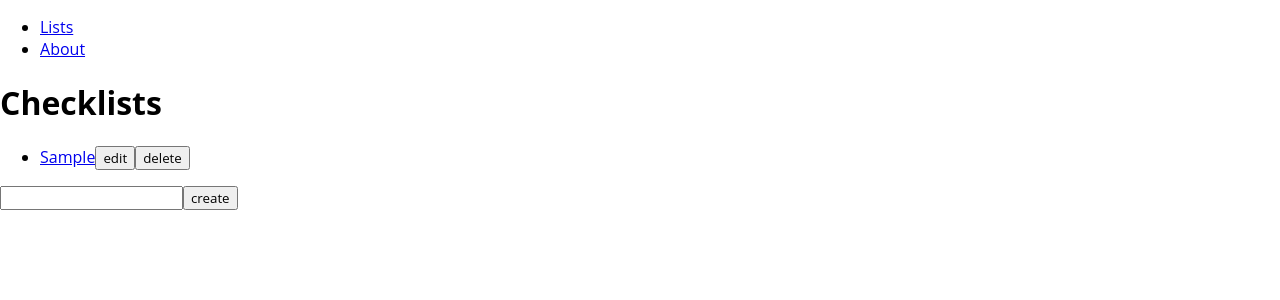
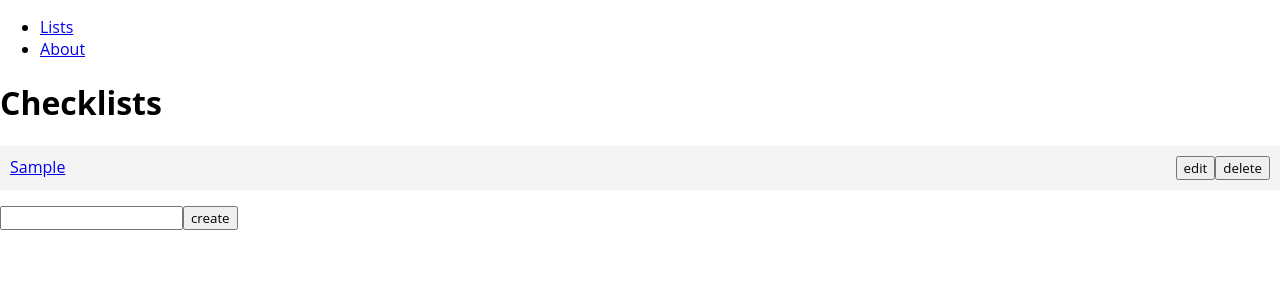
Before and after one commit to francisquinn/checkminder, a React (Vite) app: page / in a window 1280 px wide. Both pictures are taken after typing "Sample" into the empty fields and a click on the button "create". Shown: the top 300 px of the page. Built offline with nearby package versions, Linux system fonts and the light colour scheme.

Commit message:
Delete list w/ items: manifest added;

```diff
--- a/index.html
+++ b/index.html
@@ -3,6 +3,7 @@
   <head>
     <meta charset="UTF-8" />
     <meta name="viewport" content="width=device-width, initial-scale=1.0" />
+    <link rel="manifest" href="manifest.json" />
     <title>checklist</title>
   </head>
   <body>
--- a/src/components/List.jsx
+++ b/src/components/List.jsx
@@ -2,8 +2,14 @@ import { useRef } from "react";
 import { Button } from "./Button";
 import { Link } from "react-router-dom";
 
+/**
+ * TODO
+ * [] - edit list item
+ */
+
 export function List({ items, listId, onDelete, onCreate }) {
     const createInput = useRef();
+    const listItem = useRef();
     const editBtn = useRef();
     const deleteBtn = useRef()
 
@@ -35,17 +41,19 @@ export function List({ items, listId, onDelete, onCreate }) {
 
     function editList() {
         console.log('edit value!');
+        const link = listItem.current;
+        console.log(listItem.current)
+
+        const input = document.createElement('input');
+        input.value = link.textContent
+
+        listItem.current.parentNode.replaceChild(input, link)
     }
 
-    function deleteList(e) {
-        console.log('delete list!');
+    function deleteList() {
         const li = deleteBtn.current.parentNode;
-
-        const itd = items.find(item => item.id == li.dataset.itemId)
-
-        onDelete(itd);
-
-
+        const itemToDelete = items.find(item => item.id == li.dataset.itemId);
+        onDelete(itemToDelete);
         li.remove();
     }
 
@@ -54,12 +62,18 @@ export function List({ items, listId, onDelete, onCreate }) {
             { items.length == 0 ? (
                 <p>no lists in storage :(</p>
             ) : (
-                <ul>
+                <ul className="list">
                     {items.map(list =>
                         <li key={list.id} data-item-id={list.id}>
-                            <Link to={`lists/${list.id}`} state={list}>{list.name}</Link>
-                            <button onClick={editList} ref={editBtn}>edit</button>
-                            <button onClick={deleteList} ref={deleteBtn}>delete</button>
+                            <article>
+                                <div className="list-item">
+                                    <Link to={`lists/${list.id}`} ref={listItem} state={list}>{list.name}</Link>
+                                </div>
+                                <div className="list-actions">
+                                    <button onClick={editList} ref={editBtn}>edit</button>
+                                    <button onClick={deleteList} ref={deleteBtn}>delete</button>
+                                </div>
+                            </article>
                         </li>
                     )}
                 </ul>
--- a/src/routes/Item.jsx
+++ b/src/routes/Item.jsx
@@ -31,5 +31,5 @@ export function Item() {
                 onDelete={removeItem}
                 onCreate={updateItemStorage}/>
         </>
-    )
+    );
 }
--- a/src/routes/Lists.jsx
+++ b/src/routes/Lists.jsx
@@ -3,10 +3,19 @@ import { List } from "../components/List";
 
 export function Lists() {
     const [lists, setLists] = useState(JSON.parse(localStorage.getItem('lists')) ?? []);
+    const [items] = useState(JSON.parse(localStorage.getItem('items')) ?? []);
 
     function updateListStorage(list) {
         localStorage.setItem('lists', JSON.stringify([...lists, list]));
         setLists([...lists, list]);
+    }
+
+    function removeList(list) {
+        const updatedList = lists.filter(l => l.id != list.id);
+        const updatedItems = items.filter(i => i.list_id != list.id);
+
+        localStorage.setItem('lists', JSON.stringify(updatedList));
+        localStorage.setItem('items', JSON.stringify(updatedItems));
     }
 
     return (
@@ -14,7 +23,8 @@ export function Lists() {
             <h1>Checklists</h1>
             <List
                 items={lists}
-                onCreate={updateListStorage} />
+                onCreate={updateListStorage}
+                onDelete={removeList} />
         </>
     );
 }
--- a/src/style.css
+++ b/src/style.css
@@ -12,3 +12,18 @@ body {
     margin: 0;
     padding: 0;
 }
+
+/* LIST */
+
+.list {
+    padding: 0;
+    list-style-type: none;
+}
+
+.list article {
+    display: flex;
+    justify-content: space-between;
+    padding: 10px;
+    margin-bottom: 10px;
+    background-color: #f4f4f4;
+}
```
Also changed, not shown: manifest.json (added).
